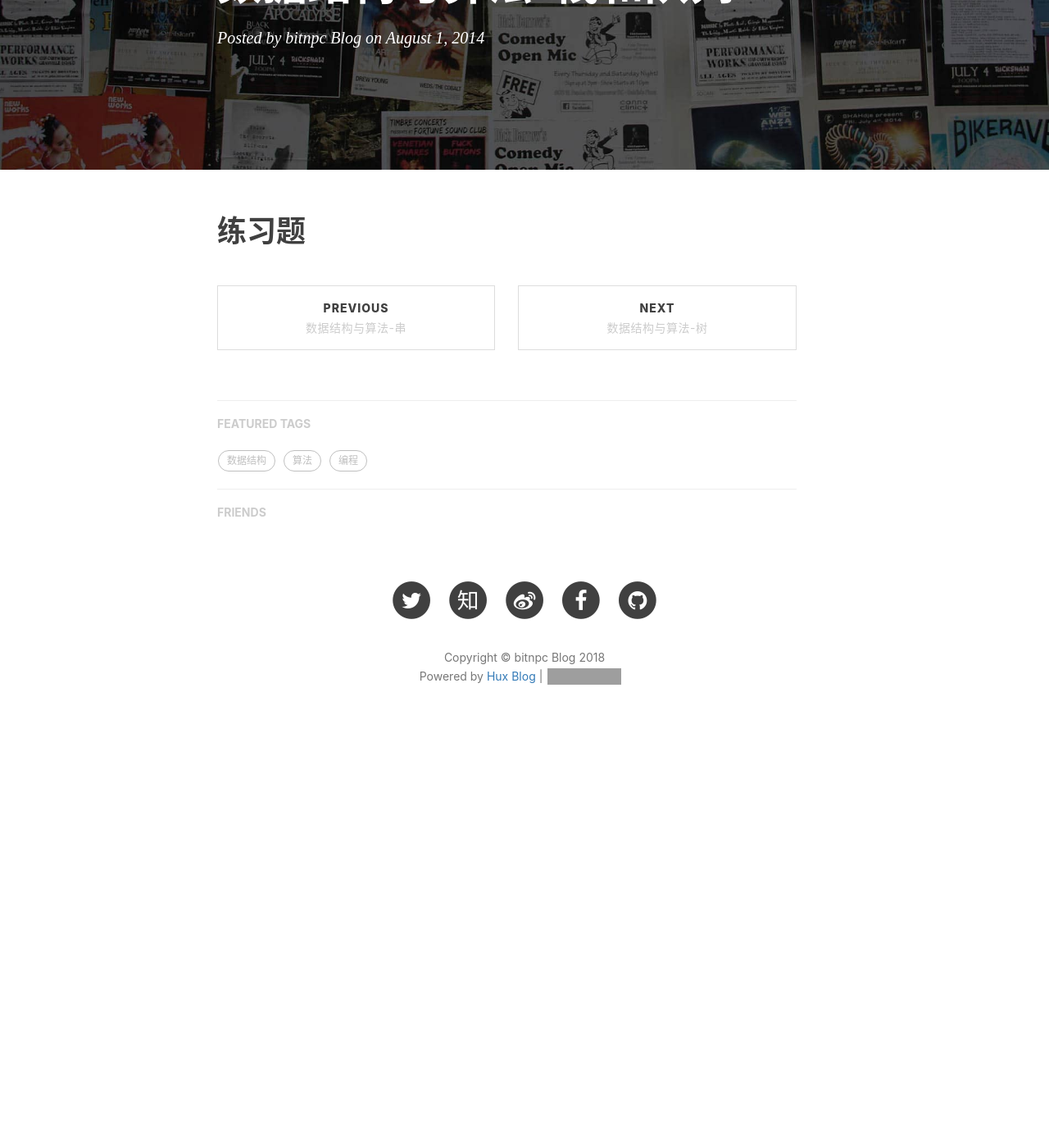
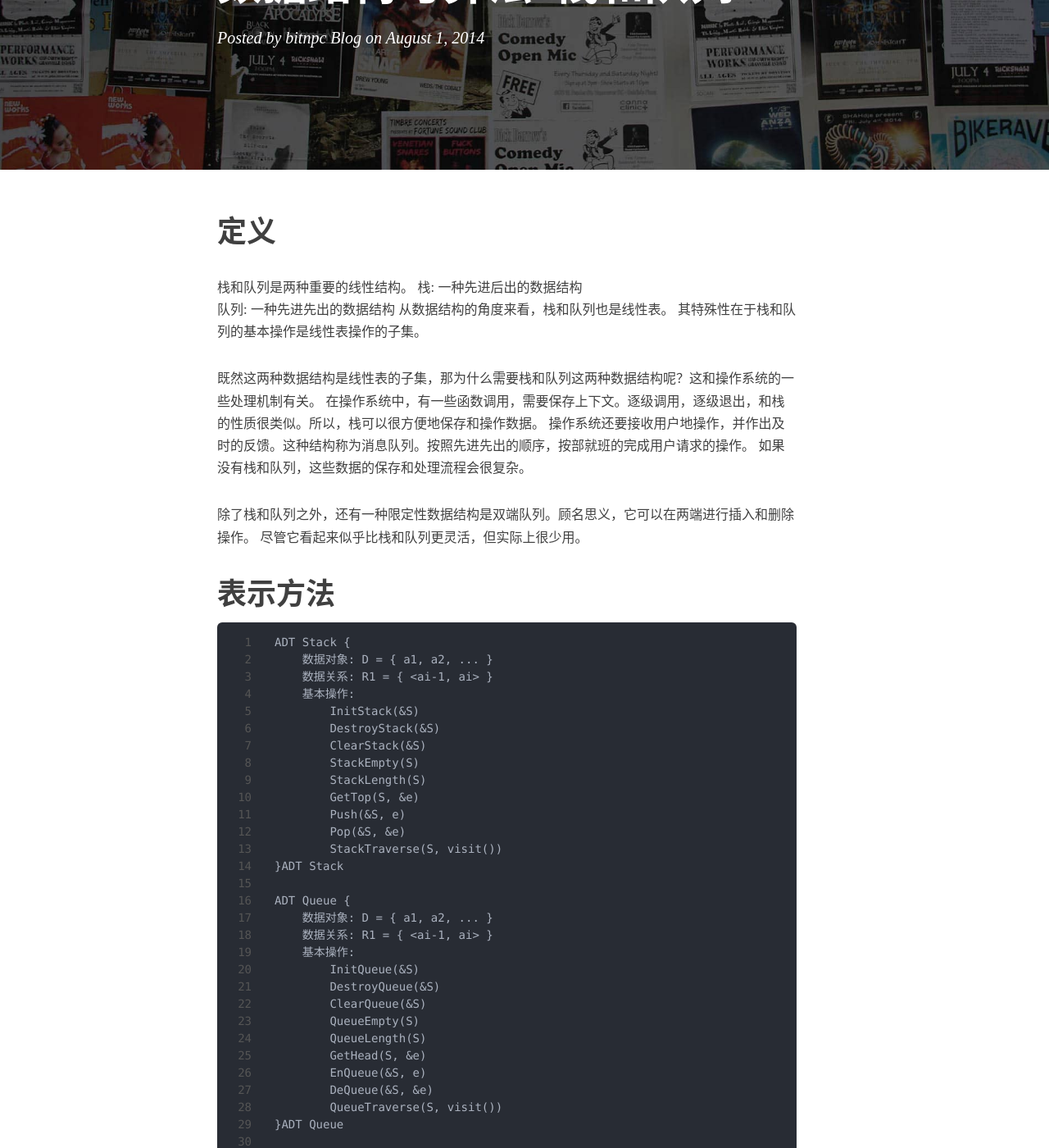
Before and after one commit to bitnpc/bitnpc.github.io, a Jekyll site: the page built from _posts/2014-10-01-数据结构与算法-栈和队列.md, in a window 1280 px wide and 1400 px high, scrolled down 250 px. Shown: the whole window at 82% size. Built offline with Jekyll 4.4.1, drawn with Linux system fonts in a browser that asks for light colours; nearby versions of some CDN libraries; comment, search, counter and statistics services are not loaded; before the commit the page ends 1179 px from its top, so only the background shows below that; some of the changed text lies outside the part shown; grey boxes are pictures that could not be loaded.

Commit message:
Stack And Queue

````diff
--- a/_posts/2014-10-01-数据结构与算法-栈和队列.md
+++ b/_posts/2014-10-01-数据结构与算法-栈和队列.md
@@ -10,4 +10,90 @@ tags:
     - 栈和队列
 ---
 
+# 定义
+栈和队列是两种重要的线性结构。
+栈: 一种先进后出的数据结构
+队列: 一种先进先出的数据结构
+从数据结构的角度来看，栈和队列也是线性表。
+其特殊性在于栈和队列的基本操作是线性表操作的子集。
+
+既然这两种数据结构是线性表的子集，那为什么需要栈和队列这两种数据结构呢？这和操作系统的一些处理机制有关。
+在操作系统中，有一些函数调用，需要保存上下文。逐级调用，逐级退出，和栈的性质很类似。所以，栈可以很方便地保存和操作数据。
+操作系统还要接收用户地操作，并作出及时的反馈。这种结构称为消息队列。按照先进先出的顺序，按部就班的完成用户请求的操作。
+如果没有栈和队列，这些数据的保存和处理流程会很复杂。
+
+除了栈和队列之外，还有一种限定性数据结构是双端队列。顾名思义，它可以在两端进行插入和删除操作。
+尽管它看起来似乎比栈和队列更灵活，但实际上很少用。
+
+# 表示方法
+```
+ADT Stack {
+    数据对象: D = { a1, a2, ... }
+    数据关系: R1 = { <ai-1, ai> }
+    基本操作:
+        InitStack(&S)
+        DestroyStack(&S)
+        ClearStack(&S)
+        StackEmpty(S)
+        StackLength(S)
+        GetTop(S, &e)
+        Push(&S, e)
+        Pop(&S, &e)
+        StackTraverse(S, visit())
+}ADT Stack
+
+ADT Queue {
+    数据对象: D = { a1, a2, ... }
+    数据关系: R1 = { <ai-1, ai> }
+    基本操作:
+        InitQueue(&S)
+        DestroyQueue(&S)
+        ClearQueue(&S)
+        QueueEmpty(S)
+        QueueLength(S)
+        GetHead(S, &e)
+        EnQueue(&S, e)
+        DeQueue(&S, &e)
+        QueueTraverse(S, visit())
+}ADT Queue
+
+```
+
 # 练习题
+#### 描述
+如何用栈实现一个队列？
+
+#### 分析
+由于栈的性质是LIFO，则把栈两次取反则可以实现FIFO。故可以用两个栈互相“倾倒”来实现。
+
+#### 代码
+
+```
+class Queue {
+private:
+    Stack<int> inStack;
+    Stack<int> outStack;
+public:
+    void enqueue(int);
+    int dequeue();
+};
+
+void Queue:enqueue(int value) {
+    inStack.push_back(value);
+}
+
+int dequeue() {
+    if (!outStack.empty()) {
+        int value = outStack.top();
+        outStack.pop();
+        return value;
+    }
+    while (inStack.empty()) {
+        outStack.push(inStack.top());
+        inStack.pop();
+    }
+    int value = outStack.top();
+    outStack.pop();
+    return value;
+}
+```
````
